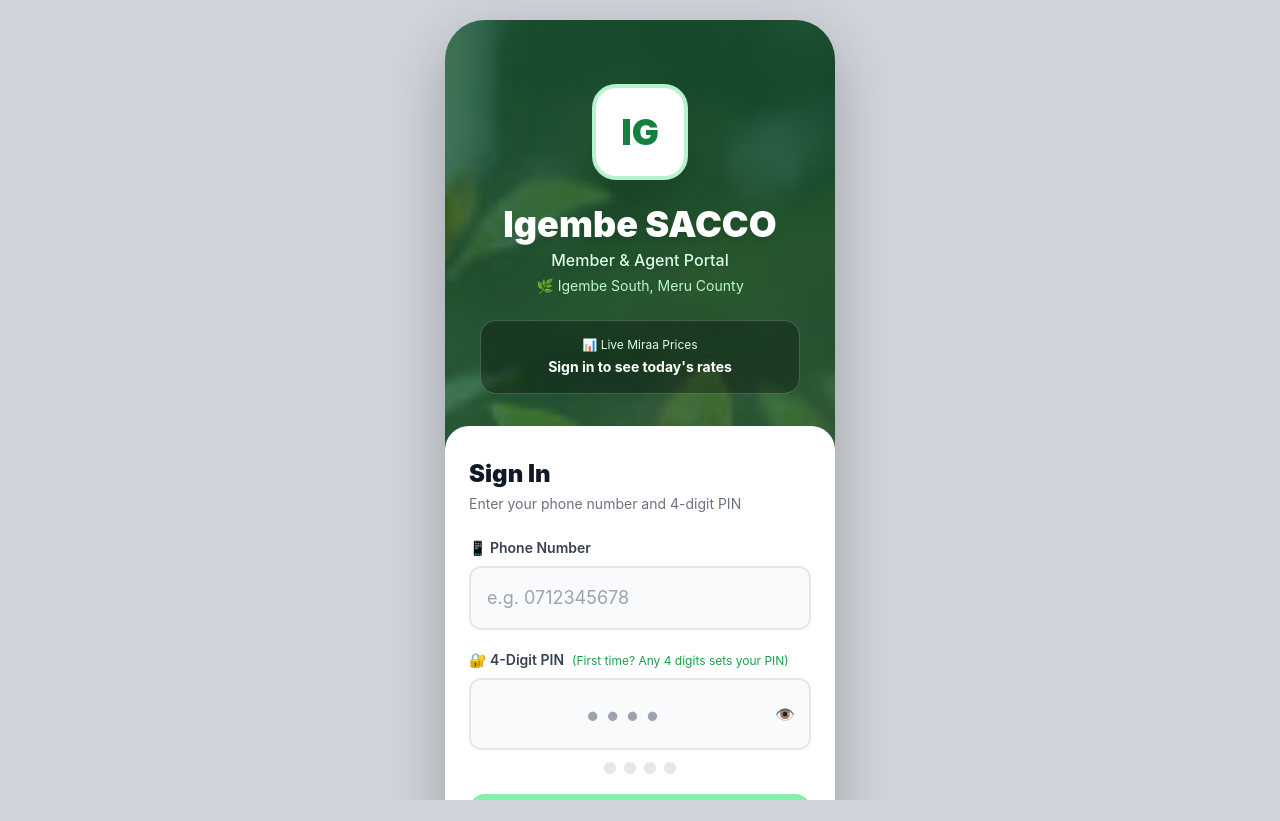
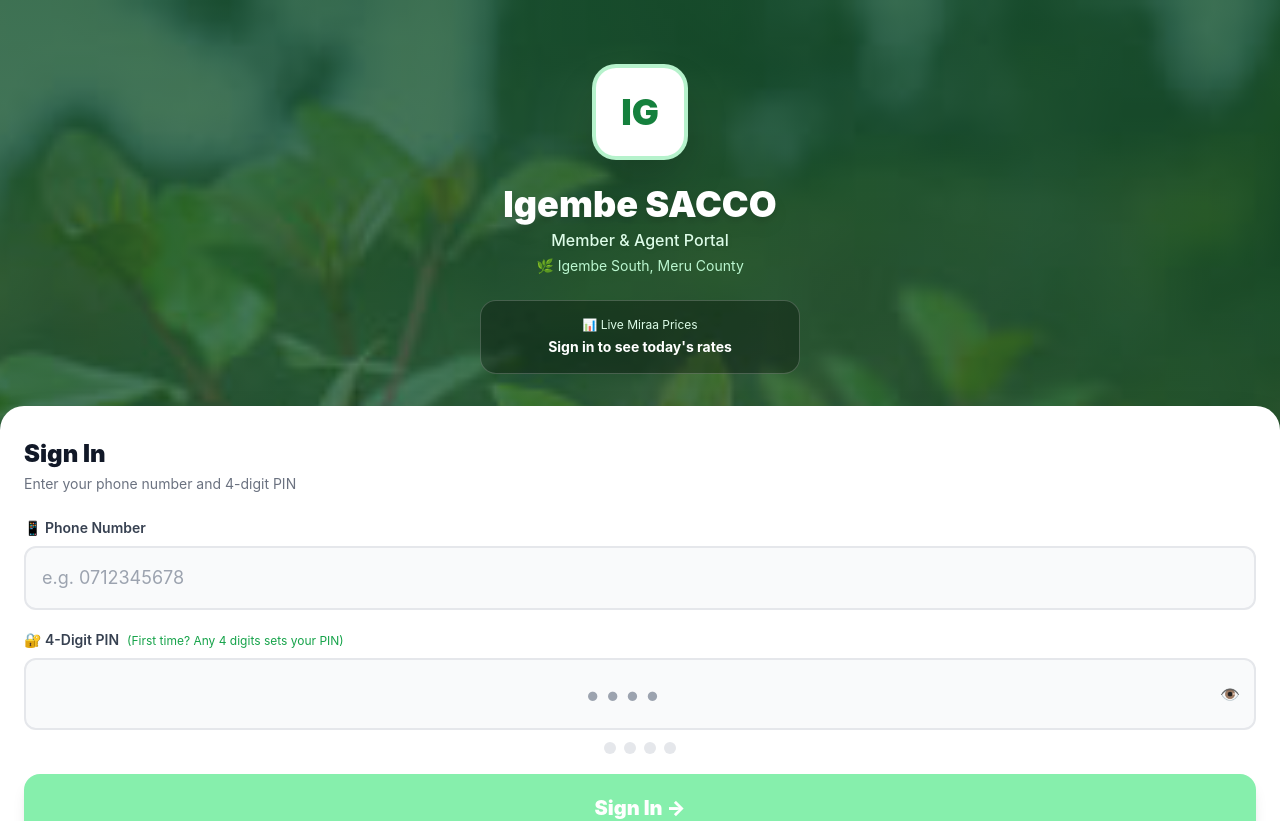
Before and after one commit to THIAINE161/igembe-mobile, a React (Vite) app: page /login in a window 1280 px wide. Shown: the top 821 px of the page. Before the commit the page ends 800 px from the top, so only its background shows below. Built offline with nearby package versions, Linux system fonts and the light colour scheme; no server answers.

Commit message:
Fix responsive design for laptop/tablet/phone, remove phone frame on desktop

```diff
--- a/src/index.css
+++ b/src/index.css
@@ -9,83 +9,111 @@
   -webkit-tap-highlight-color: transparent;
 }
 
-html, body {
+html {
   height: 100%;
+}
+
+body {
+  height: 100%;
+  font-family: -apple-system, BlinkMacSystemFont, 'Segoe UI', Roboto, sans-serif;
+  -webkit-font-smoothing: antialiased;
+  background: #f3f4f6;
   overflow-x: hidden;
 }
 
-body {
-  font-family: -apple-system, BlinkMacSystemFont, 'Segoe UI', 'Roboto', 'Helvetica Neue', sans-serif;
-  background: #f3f4f6;
-  -webkit-font-smoothing: antialiased;
-  -moz-osx-font-smoothing: grayscale;
+#root {
+  min-height: 100%;
 }
 
-/* Mobile phones — full width */
-@media (max-width: 480px) {
+/* Small phones — full width */
+@media (max-width: 390px) {
   #root {
     width: 100%;
-    min-height: 100vh;
     background: #f9fafb;
   }
 }
 
-/* Tablets — centered, comfortable width */
-@media (min-width: 481px) and (max-width: 1023px) {
+/* Normal phones — full width */
+@media (min-width: 391px) and (max-width: 767px) {
   body {
-    display: flex;
-    justify-content: center;
-    background: #e5e7eb;
+    background: #f9fafb;
   }
   #root {
     width: 100%;
-    max-width: 480px;
-    min-height: 100vh;
-    background: #f9fafb;
-    box-shadow: 0 0 40px rgba(0, 0, 0, 0.12);
   }
 }
 
-/* Desktop — show as phone frame */
-@media (min-width: 1024px) {
+/* Tablets — slightly centered, wider feel */
+@media (min-width: 768px) and (max-width: 1279px) {
   body {
+    background: #e5e7eb;
     display: flex;
     justify-content: center;
     align-items: flex-start;
-    background: #d1d5db;
-    padding: 20px 0;
   }
   #root {
-    width: 390px;
+    width: 100%;
+    max-width: 600px;
     min-height: 100vh;
     background: #f9fafb;
-    box-shadow: 0 20px 60px rgba(0, 0, 0, 0.25);
-    border-radius: 40px;
-    overflow: hidden;
-    position: relative;
+    box-shadow: 0 0 60px rgba(0, 0, 0, 0.10);
+  }
+  /* On tablet, fixed bottom nav stays at bottom of root */
+  .fixed.bottom-0.left-0.right-0 {
+    max-width: 600px;
+    left: 50%;
+    transform: translateX(-50%);
+    right: auto;
+    width: 600px;
   }
 }
 
-/* Fix bottom navigation on desktop */
-@media (min-width: 1024px) {
-  .fixed.bottom-0 {
-    position: absolute !important;
+/* Laptops and desktops — show as FULL WIDTH app, not phone frame */
+@media (min-width: 1280px) {
+  body {
+    background: #f9fafb;
+    display: block;
+  }
+  #root {
+    width: 100%;
+    max-width: 100%;
+  }
+  /* Wider layout on desktop */
+  .farmer-content {
+    max-width: 900px;
+    margin: 0 auto;
   }
 }
 
-::-webkit-scrollbar { display: none; }
-* { scrollbar-width: none; }
+/* Scrollbar hidden everywhere */
+* {
+  scrollbar-width: none;
+  -ms-overflow-style: none;
+}
+*::-webkit-scrollbar {
+  display: none;
+}
 
-input, button, select, textarea {
+/* Better touch targets */
+button {
+  min-height: 36px;
+  cursor: pointer;
+}
+
+/* Input improvements */
+input, select, textarea {
   font-family: inherit;
   -webkit-appearance: none;
+  appearance: none;
 }
 
-/* Smooth transitions */
-button {
-  transition: opacity 0.1s ease, transform 0.1s ease;
+/* Smooth animations */
+.page-enter {
+  opacity: 0;
+  transform: translateY(8px);
 }
-button:active {
-  opacity: 0.85;
-  transform: scale(0.97);
+.page-enter-active {
+  opacity: 1;
+  transform: translateY(0);
+  transition: opacity 200ms ease, transform 200ms ease;
 }
```
